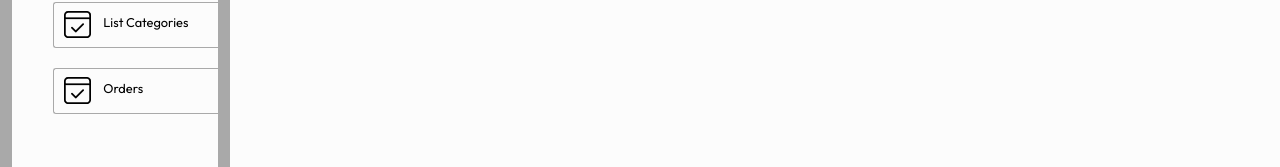
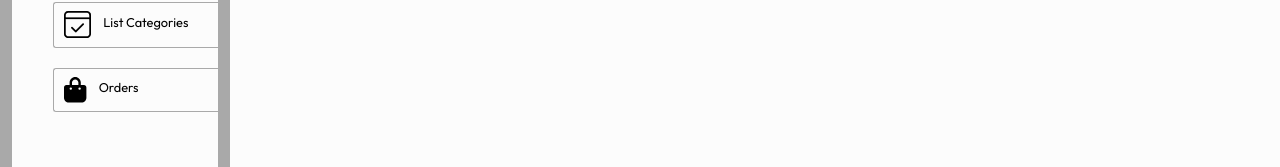
Before and after one commit to Vedshrivastava/Shris-Restautaurant-website, a React (Vite) app in the folder Admin/: page / in a window 1280 px wide. Shown: the part 362-529 px from the top of the page. Built offline with nearby package versions, Linux system fonts and the light colour scheme.

Commit message:
added-an-icon

```diff
--- a/Admin/package.json
+++ b/Admin/package.json
@@ -10,6 +10,10 @@
     "preview": "vite preview"
   },
   "dependencies": {
+    "@fortawesome/fontawesome-svg-core": "^6.6.0",
+    "@fortawesome/free-regular-svg-icons": "^6.6.0",
+    "@fortawesome/free-solid-svg-icons": "^6.6.0",
+    "@fortawesome/react-fontawesome": "^0.2.2",
     "axios": "^1.7.2",
     "react": "^18.3.1",
     "react-dom": "^18.3.1",
--- a/Admin/src/assets/frontend_assets/assets.js
+++ b/Admin/src/assets/frontend_assets/assets.js
@@ -61,7 +61,7 @@
 import logout_icon from './logout_icon.png'
 import parcel_icon from './parcel_icon.png'
 
-export const assets = {
+export const assets_frontend = {
     logo,
     basket_icon,
     header_img,
--- a/Admin/src/components/Login.jsx
+++ b/Admin/src/components/Login.jsx
@@ -1,6 +1,6 @@
 import React, { useState, useContext } from 'react';
 import '../styles/Login.css';
-import { assets } from '../assets/frontend_assets/assets';
+import { assets_frontend } from '../assets/frontend_assets/assets';
 import { StoreContext } from '../context/StoreContext';
 import { toast, ToastContainer } from 'react-toastify';
 import 'react-toastify/dist/ReactToastify.css';
--- a/Admin/src/components/sidebar.jsx
+++ b/Admin/src/components/sidebar.jsx
@@ -1,11 +1,14 @@
 import React from 'react'
 import '../styles/sidebar.css'
 import { assets } from '../assets/admin_assets/assets'
-import {NavLink} from 'react-router-dom'
+import { assets_frontend } from '../assets/frontend_assets/assets'
+import { NavLink } from 'react-router-dom'
 import Navbar from './Navbar'
+import { FontAwesomeIcon } from '@fortawesome/react-fontawesome';
+import { faBagShopping } from '@fortawesome/free-solid-svg-icons';
 
 const sidebar = () => {
-    <Navbar/>
+    <Navbar />
 
     return (
         <div className='sidebar'>
@@ -27,7 +30,7 @@
                     <p>List Categories</p>
                 </NavLink>
                 <NavLink to='/orders' className="sidebar-option">
-                <img src={assets.order_icon} alt="" />
+                    <FontAwesomeIcon icon={faBagShopping} size="2x" />
                     <p>Orders</p>
                 </NavLink>
             </div>
```
Also changed, not shown: 2 other files (tests, documents, lock files or other folders). Lines whose indentation alone changed are shown as unchanged.
